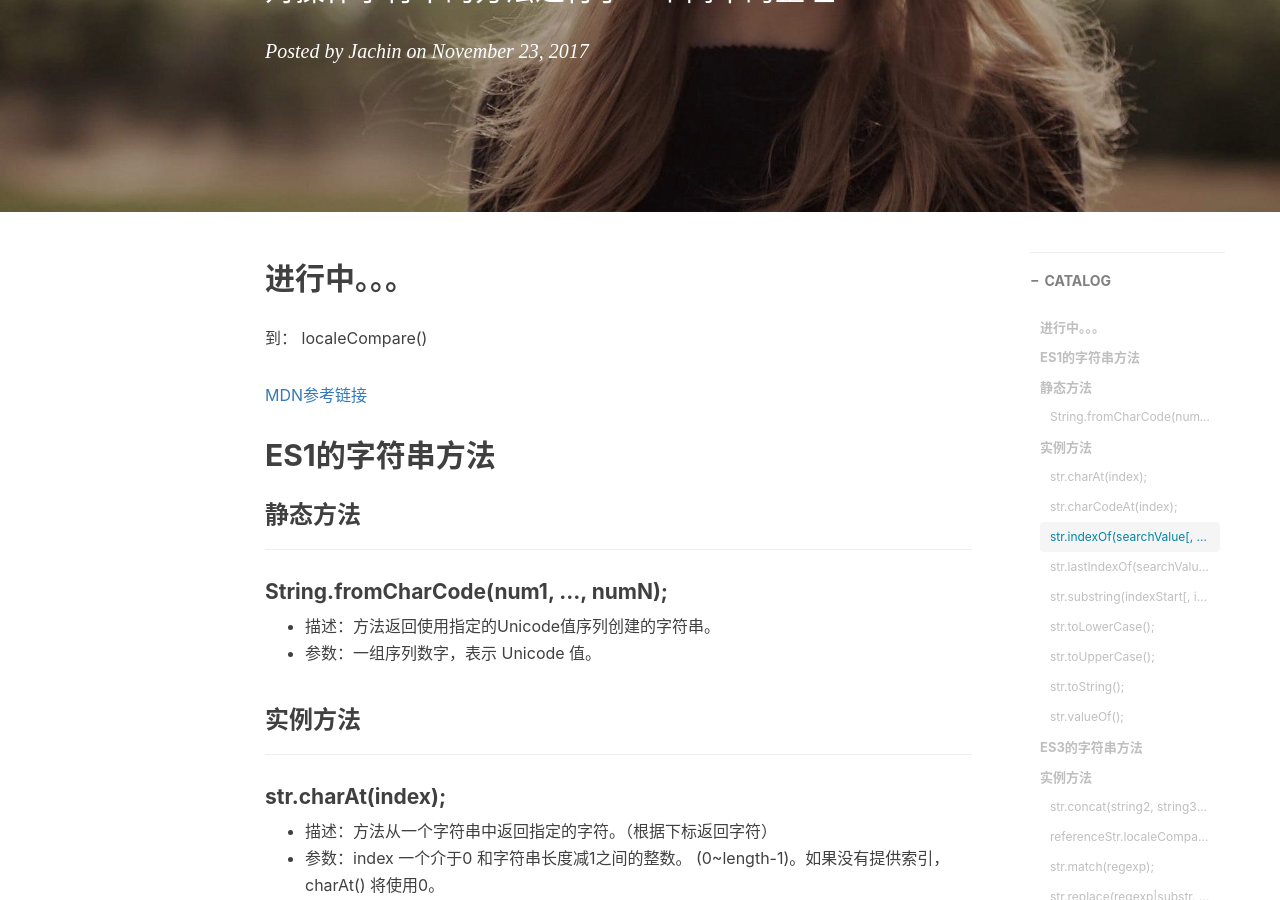
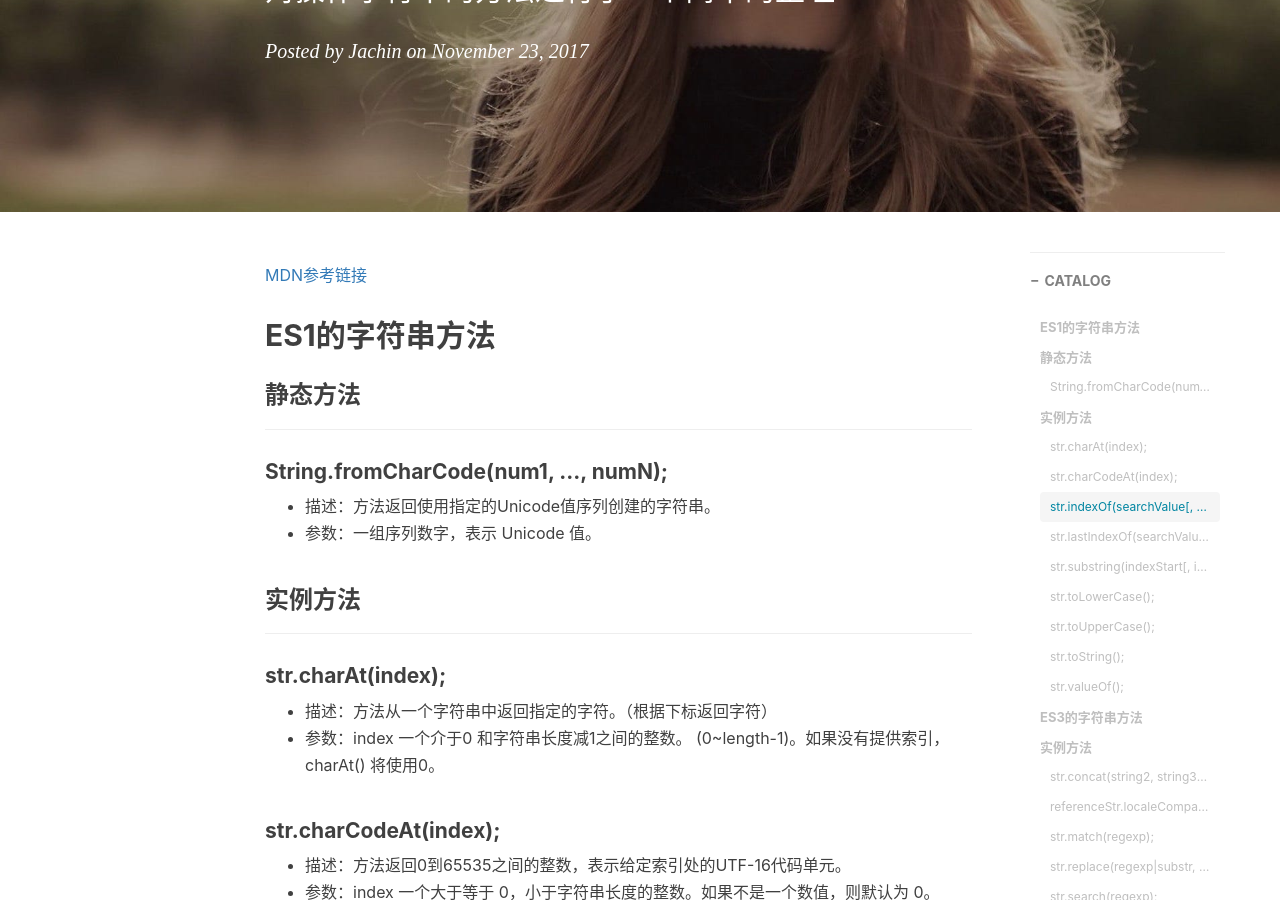
Before and after one commit to JachinYang/jachinyang.github.io, a Jekyll site: the page built from _posts/2017-11-23-ES3 ES5 ES6 ES7 字符串方法汇总.md, in a window 1280 px wide and 900 px high, scrolled down 371 px. Built offline with Jekyll 4.4.1, drawn with Linux system fonts in a browser that asks for light colours; nearby versions of some CDN libraries; comment, search, counter and statistics services are not loaded.

Commit message:
去掉注释

```diff
--- a/_posts/2017-11-23-ES3 ES5 ES6 ES7 字符串方法汇总.md
+++ b/_posts/2017-11-23-ES3 ES5 ES6 ES7 字符串方法汇总.md
@@ -12,12 +12,6 @@ tags:
     - 字符串
 ---
 
-
-
-
-进行中。。。
----------------------
-到： localeCompare()
 
 [MDN参考链接](https://developer.mozilla.org/zh-CN/docs/Web/JavaScript/Reference/Global_Objects/String)
 
```
